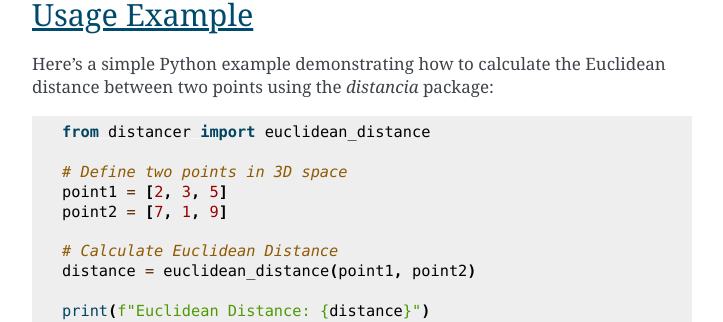
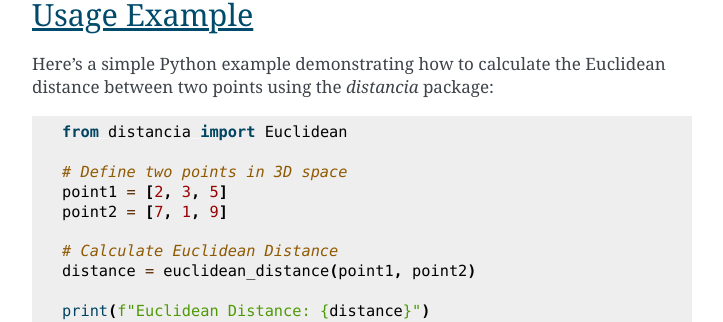
Before and after one commit to ym001/distancia, a Sphinx documentation site: the page built from docs/Euclidean.rst, in a window 1280 px wide and 900 px high, scrolled down 971 px. Shown: the part 137-459 px from the top of the window, without its empty margins (388-1111 px from the left). Built offline with Sphinx 7.4.7, drawn with Linux system fonts in a browser that asks for light colours; pages that are not in the unit, such as notebooks, are missing from menus.

Commit message:
Update Euclidean.rst

```diff
--- a/docs/Euclidean.rst
+++ b/docs/Euclidean.rst
@@ -38,7 +38,7 @@
 
 .. code-block:: python
 
-    from distancer import euclidean_distance
+    from distancia import Euclidean
 
     # Define two points in 3D space
     point1 = [2, 3, 5]
```
